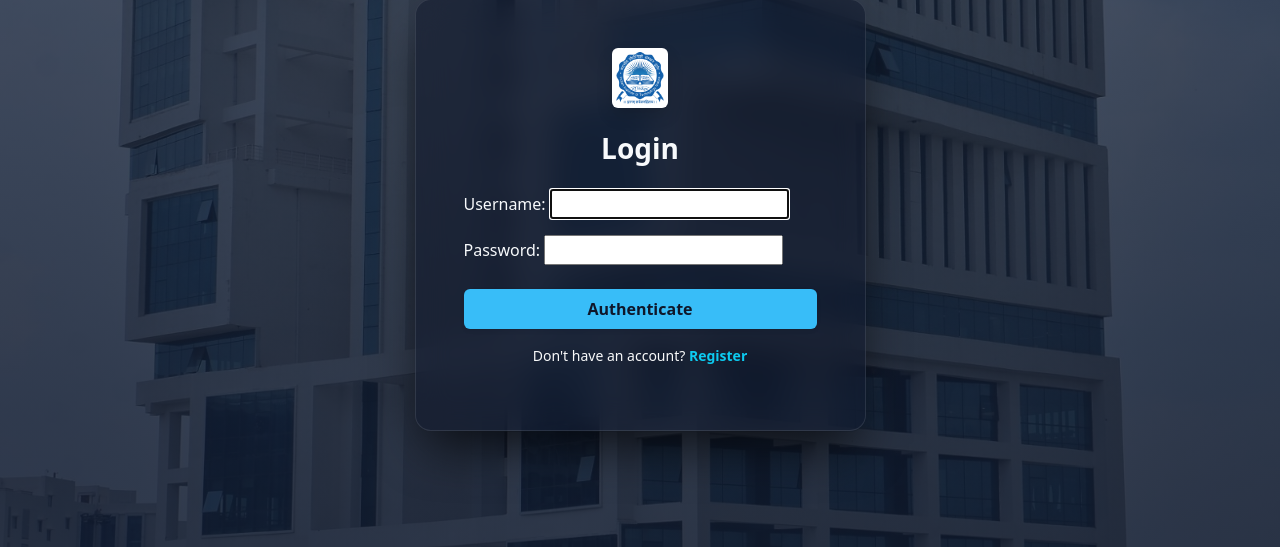
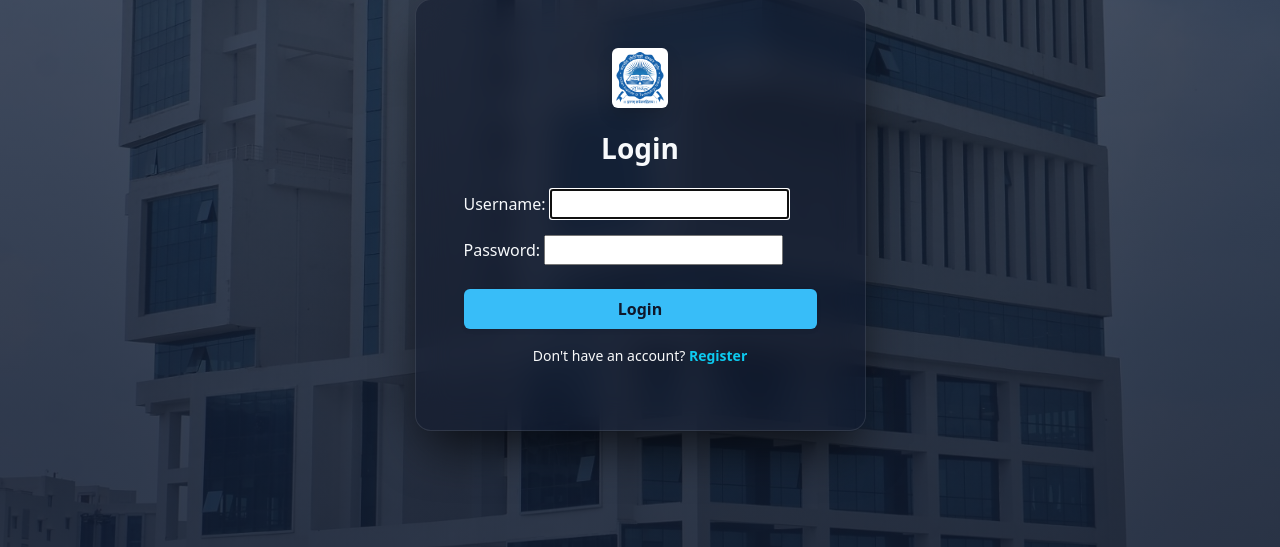
Before and after one commit to Abhi1517621/Find_the_lost, a Django app: page /login/ in a window 1280 px wide. Shown: the part 185-732 px from the top of the page. Run offline with Django 5.2, Linux system fonts and the light colour scheme.

Commit message:
Modified required templates

```diff
--- a/portal/templates/login.html
+++ b/portal/templates/login.html
@@ -46,7 +46,7 @@
                         <div class="text-start mb-4">
                             {{ form.as_p }}
                         </div>
-                        <button type="submit" class="btn btn-custom w-100 py-2 mb-3 shadow-sm">Authenticate</button>
+                        <button type="submit" class="btn btn-custom w-100 py-2 mb-3 shadow-sm">Login</button>
                     </form>
                     <p class="text-light small">Don't have an account? <a href="{% url 'register' %}" class="text-info text-decoration-none fw-bold">Register</a></p>
                 </div>
```
